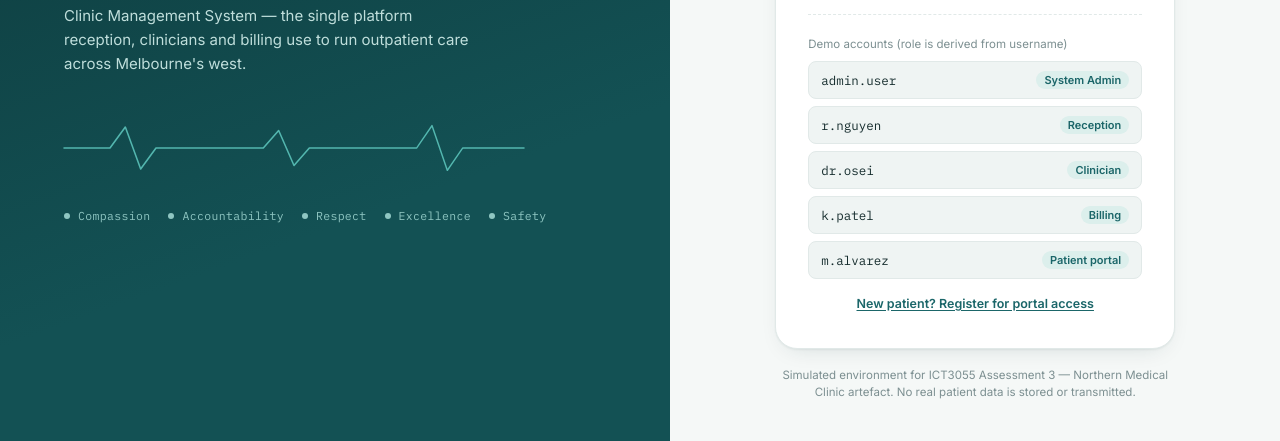
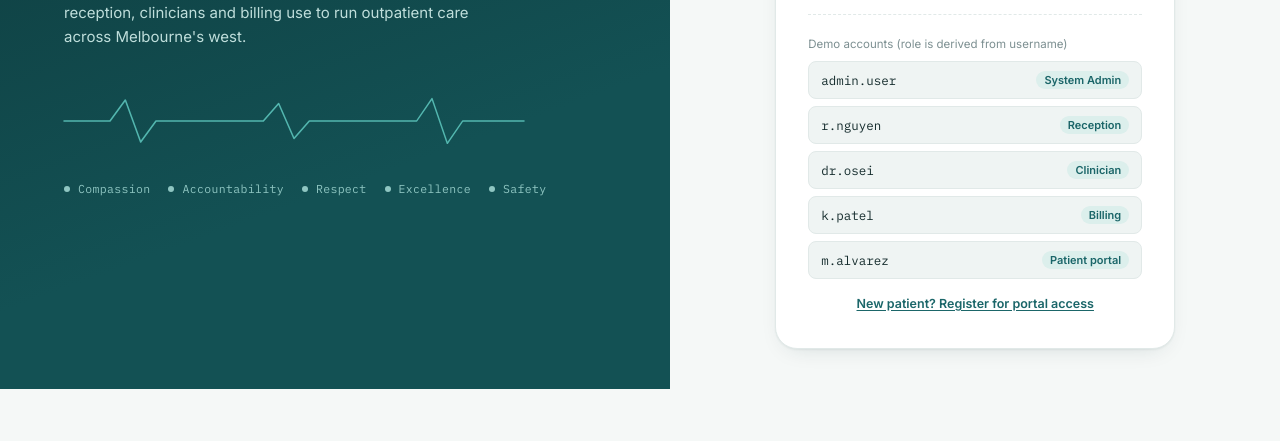
Before and after one commit to brohan0106-sudo/northern-clinic-fullstack, a website: page public/index.html in a window 1280 px wide. Shown: the part 434-875 px from the top of the page. After the commit the page ends 823 px from the top, so only its background shows below. Drawn offline with Linux system fonts and the light colour scheme; no server answers.

Commit message:
Remove assessment disclaimer footnote from login page

```diff
--- a/public/index.html
+++ b/public/index.html
@@ -115,7 +115,6 @@
       </div>
 
     </div>
-    <div class="login-footnote">Simulated environment for ICT3055 Assessment 3 — Northern Medical Clinic artefact. No real patient data is stored or transmitted.</div>
   </div>
 </section>
 
```
